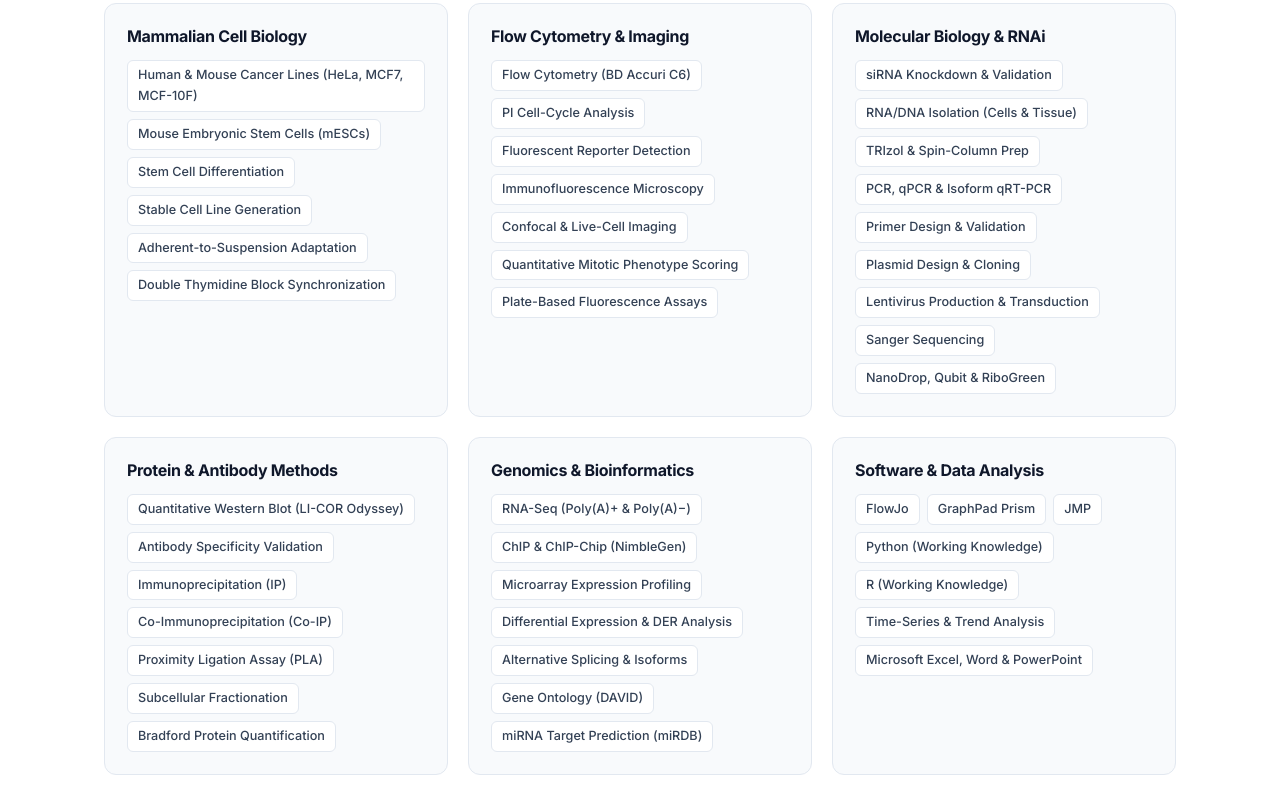
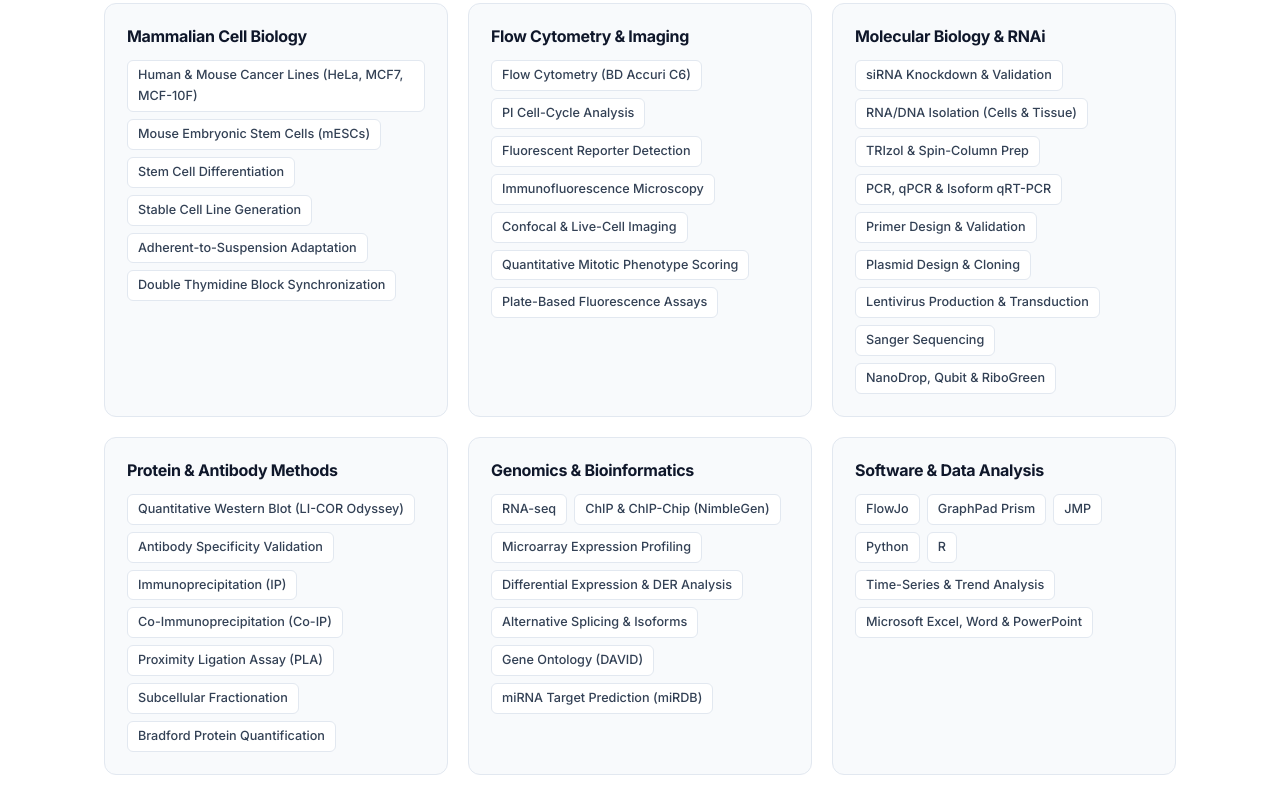
Before and after one commit to jonathandwise/jonathandwise.github.io, a plain HTML site: page index.html in a window 1280 px wide. Shown: the part 4444-5241 px from the top of the page. Drawn offline with Linux system fonts and the light colour scheme.

Commit message:
Simplify skill tags and remove bold in experience section
Co-Authored-By: Claude Opus 5.5 <noreply@anthropic.com>
Claude-Session: https://claude.ai/code/session_01HeGKPxfRX6LjEZdR4APAN6

```diff
--- a/index.html
+++ b/index.html
@@ -1504,10 +1504,10 @@
               <span class="exp-date">Jan 2020 &ndash; Present</span>
             </div>
             <ul class="exp-bullets">
-              <li>Designed a quantitative methodology to track social media mention velocity and forecast price movements in digital assets and equities; determined through time-series analysis that the <strong>rate of change in mention activity</strong> outperformed post sentiment as a predictive signal.</li>
+              <li>Designed a quantitative methodology to track social media mention velocity and forecast price movements in digital assets and equities; determined through time-series analysis that the rate of change in mention activity outperformed post sentiment as a predictive signal.</li>
               <li>Collaborated with a software engineer to build automated multi-platform data-collection pipelines and engineered data-integrity filters to flag inorganic, bot-driven promotion before trade decisions were made.</li>
               <li>Operationalized insights into a disciplined, rules-based buy/sell protocol and ran it full-time, managing end-to-end research, risk controls, and continuous process improvement.</li>
-              <li>Currently authoring an independent biotech equity research report on <strong>Stoke Therapeutics (STOK)</strong>, analyzing its RNA-targeting antisense oligonucleotide pipeline, clinical trial data, and competitive landscape.</li>
+              <li>Currently authoring an independent biotech equity research report on Stoke Therapeutics (STOK), analyzing its RNA-targeting antisense oligonucleotide pipeline, clinical trial data, and competitive landscape.</li>
             </ul>
           </article>
 
@@ -1619,7 +1619,7 @@
           <div class="skill-card" data-category="genomics">
             <h3>Genomics &amp; Bioinformatics</h3>
             <div class="skill-tags">
-              <span class="tag">RNA-Seq (Poly(A)+ &amp; Poly(A)&minus;)</span>
+              <span class="tag">RNA-seq</span>
               <span class="tag">ChIP &amp; ChIP-Chip (NimbleGen)</span>
               <span class="tag">Microarray Expression Profiling</span>
               <span class="tag">Differential Expression &amp; DER Analysis</span>
@@ -1635,8 +1635,8 @@
               <span class="tag">FlowJo</span>
               <span class="tag">GraphPad Prism</span>
               <span class="tag">JMP</span>
-              <span class="tag">Python (Working Knowledge)</span>
-              <span class="tag">R (Working Knowledge)</span>
+              <span class="tag">Python</span>
+              <span class="tag">R</span>
               <span class="tag">Time-Series &amp; Trend Analysis</span>
               <span class="tag">Microsoft Excel, Word &amp; PowerPoint</span>
             </div>
```
